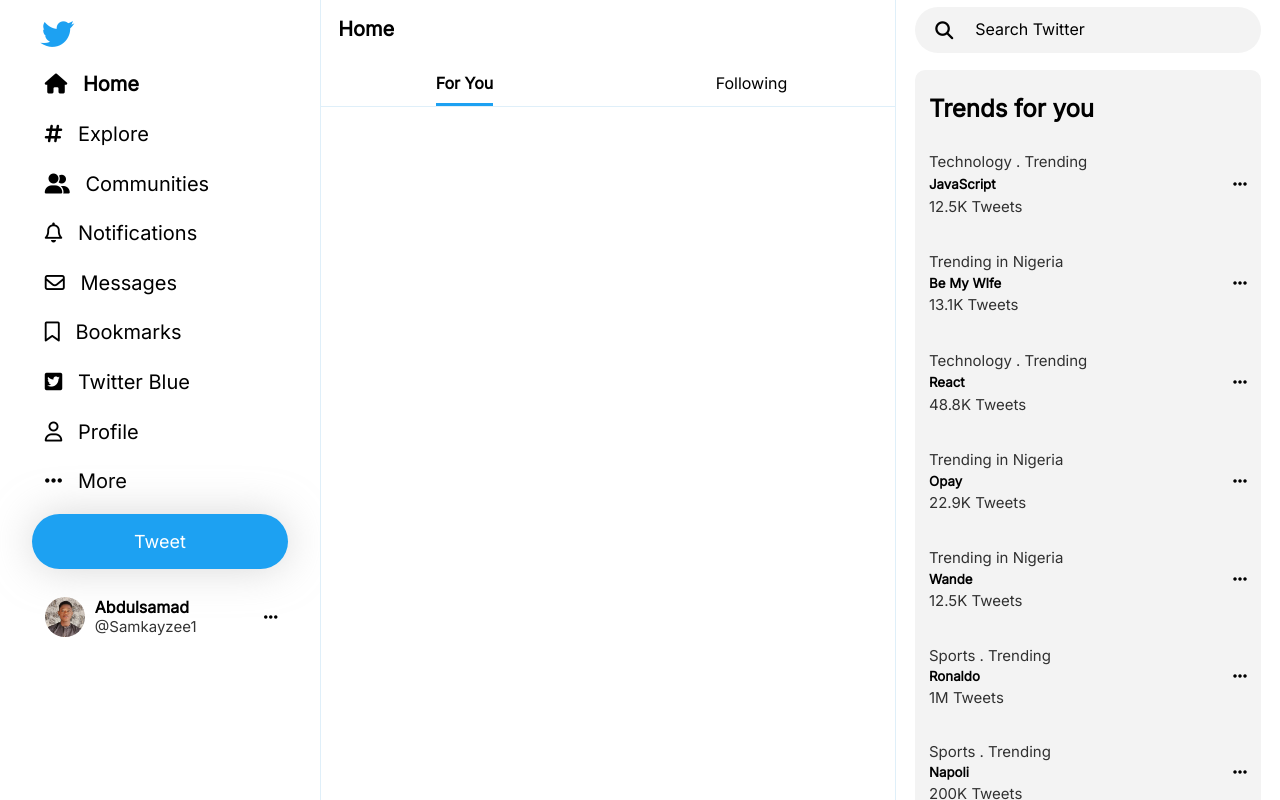
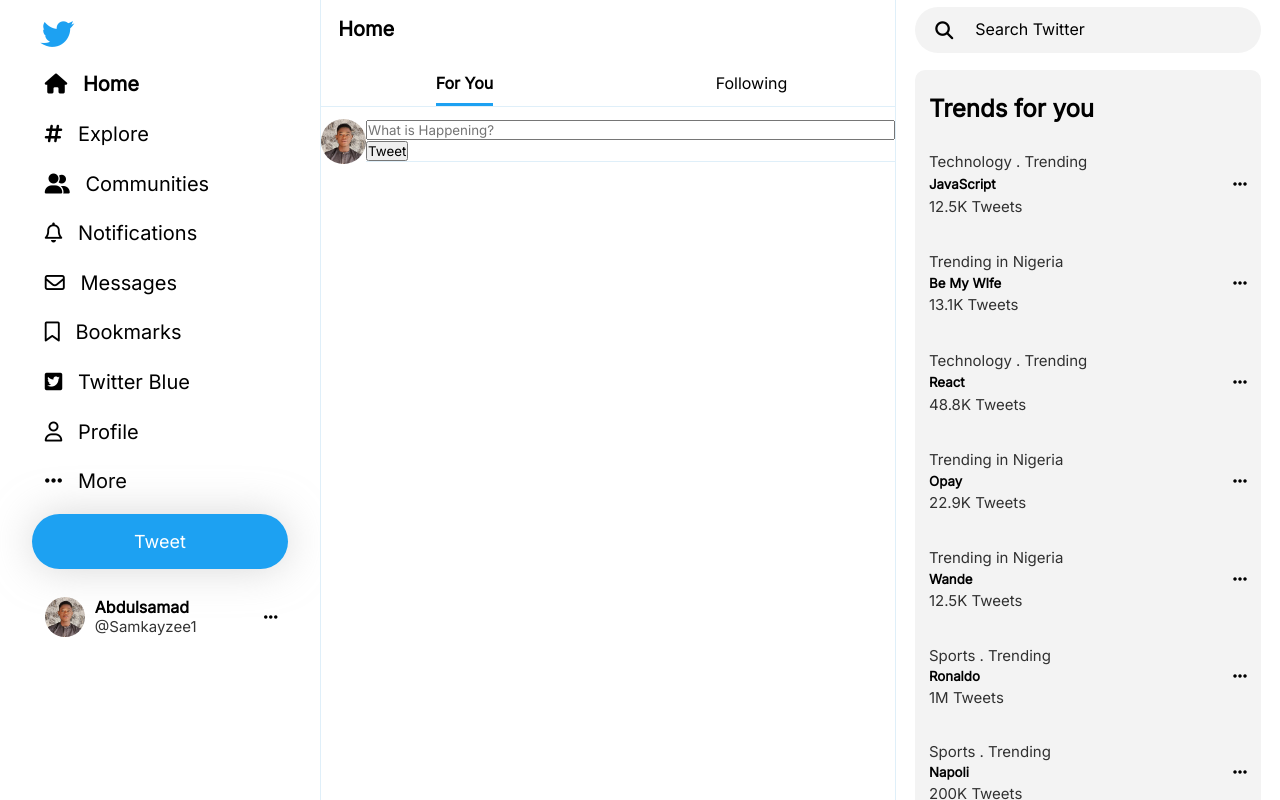
Before and after one commit to Samkayzeee/twitter-clone, a React (Vite) app: page / in a window 1280 px wide. Shown: the top 800 px of the page. Built offline with nearby package versions, Linux system fonts and the light colour scheme.

Commit message:
working on home page searching

```diff
--- a/src/components/main_content/Content.jsx
+++ b/src/components/main_content/Content.jsx
@@ -1,5 +1,6 @@
 import { Link } from 'react-router-dom';
 import './Content.scss';
+import profile_pic from '../../assets/profile_pic.jpeg';
 
 const Content = () => {
     return (
@@ -14,7 +15,17 @@
                 </div>
 
                 <div className="search">
+                <img src={profile_pic} alt="profile_pic" />
 
+                    <div className="main-search">
+                        <input type="text" placeholder='What is Happening?'/>
+                        <div className="links">
+                            <div className="main-links">
+
+                            </div>
+                            <button>Tweet</button>
+                        </div>
+                    </div>
                 </div>
             </div>
         </>
--- a/src/components/main_content/Content.scss
+++ b/src/components/main_content/Content.scss
@@ -44,4 +44,21 @@
             }
         }
     }
+    .search{
+        display: flex;
+        padding: 2% 0 2%;
+        // border: solid;
+        img{
+            width: 45px;
+            height: 45px;
+            border-radius: 50%;
+        }
+        .main-search{
+            // border: solid;
+            width: 100%;
+            input{
+                width: 100%;
+            }
+        }
+    }
 }
```
